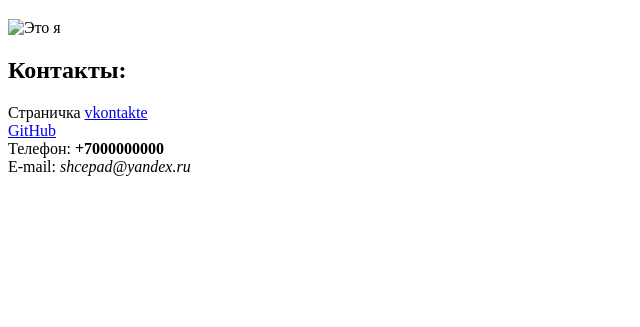
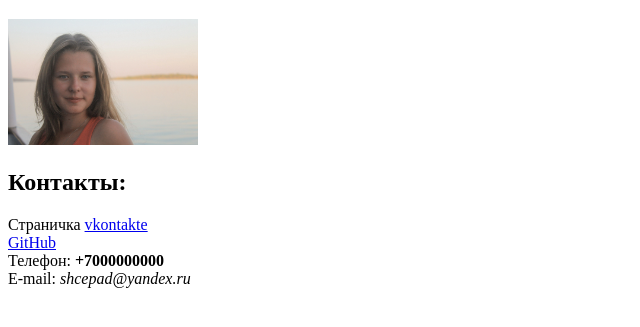
Before and after one commit to ShchepochkinaDarya/ShchepochkinaDarya.github.io, a plain HTML site: page index.html in a window 1280 px wide. Shown: the part 61-388 px from the top of the page, without its empty margins (0-640 px from the left). Drawn offline with Linux system fonts and the light colour scheme.

Commit message:
Update index.html

```diff
--- a/index.html
+++ b/index.html
@@ -6,7 +6,7 @@
    </head>
    <body>
     <left><h1>Щепочкина Даша</h1></left>
-    <left><img alt="Это я" width="15%" src="me.jpg"></left>
+    <left><img alt="Это я" width="15%" src="me.jpg.jpg"></left>
     <br/>
     <h2>Контакты:</h2>
     Страничка <a href=https://vk.com/assistent_bobra/>vkontakte</a>
```
